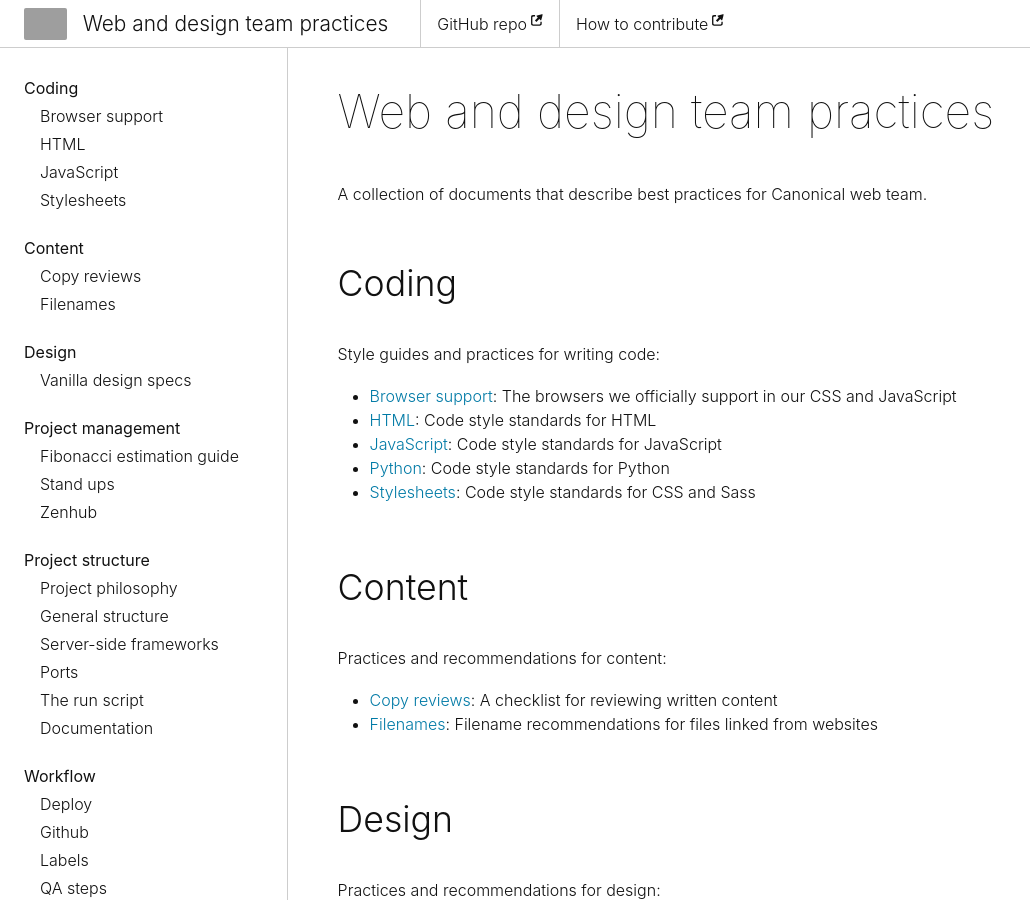
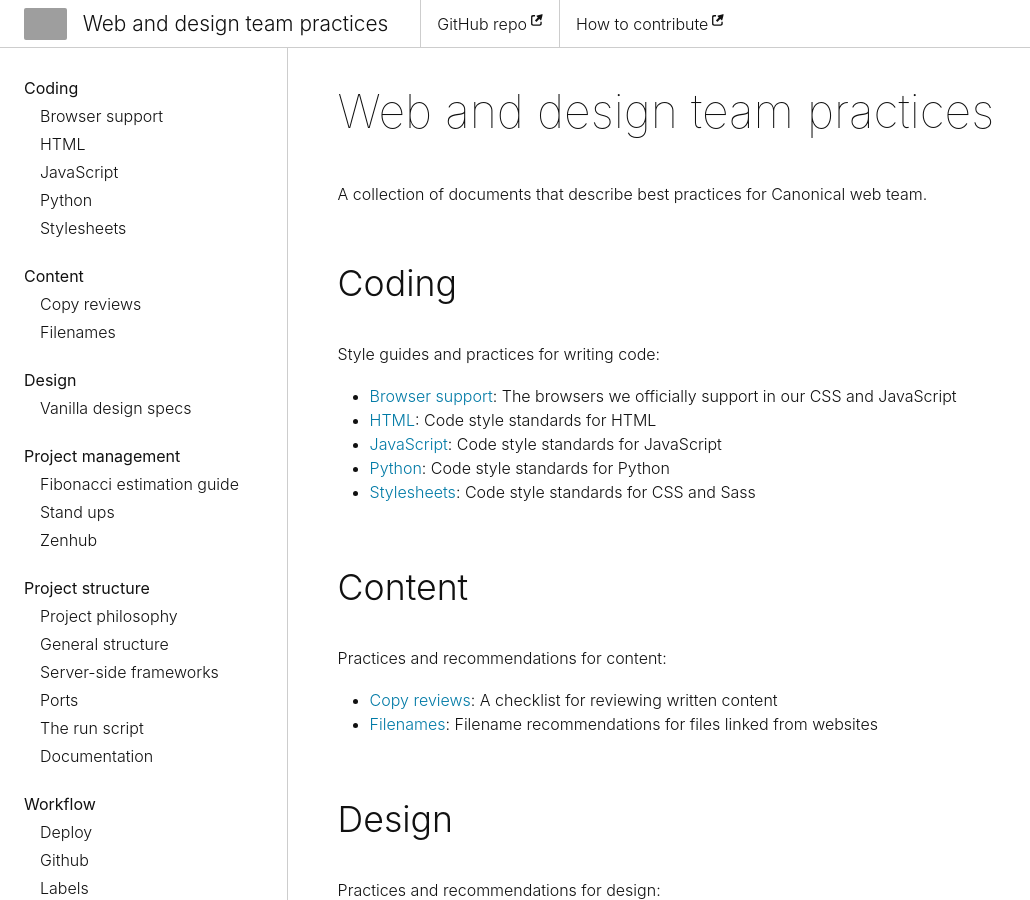
Before and after one commit to canonical-web-and-design/practices, a Jekyll site: the page built from index.md, in a window 1280 px wide and 900 px high. Shown: the whole window, without its empty margins (0-1030 px from the left). Built offline with Jekyll 4.4.1, drawn with Linux system fonts in a browser that asks for light colours; some web fonts are replaced; our own code applies the rules of GitHub Pages for plain Markdown files; grey boxes are pictures that could not be loaded.

Commit message:
Link to python coding standards in menu
Poor python :snake: was neglected.

```diff
--- a/_layouts/base.html
+++ b/_layouts/base.html
@@ -64,6 +64,7 @@
                   <li class="p-sidebar-nav__item"><a class="p-link--soft" href="/practices/coding/browser-support">Browser support</a></li>
                   <li class="p-sidebar-nav__item"><a class="p-link--soft" href="/practices/coding/html">HTML</a></li>
                   <li class="p-sidebar-nav__item"><a class="p-link--soft" href="/practices/coding/javascript">JavaScript</a></li>
+                  <li class="p-sidebar-nav__item"><a class="p-link--soft" href="/practices/coding/python">Python</a></li>
                   <li class="p-sidebar-nav__item"><a class="p-link--soft" href="/practices/coding/stylesheets">Stylesheets</a></li>
                 </ul>
               </li>
```
